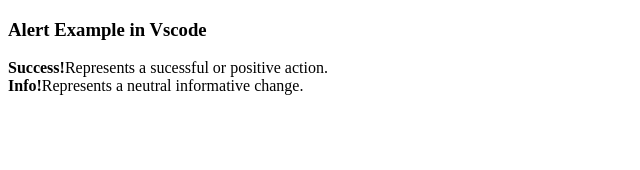
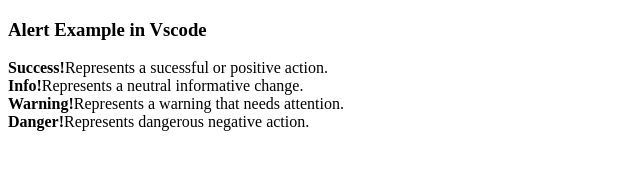
Before and after one commit to madhuri304/GitProj, a website: page index1.html in a window 1280 px wide. Shown: the whole page, without its empty margins (0-640 px from the left). Drawn offline with Linux system fonts and the light colour scheme.

Commit message:
Added Feature

```diff
--- a/index1.html
+++ b/index1.html
@@ -1,12 +1,14 @@
 <!DOCTYPE html>
 <html lang="en">
     <head>
-        <title>Alert Example</title>
+        <title>Alert Example!!!</title>
         <meta charset="utf-8">
     </head>
     <body>
         <h3>Alert Example in Vscode</h3>
         <strong>Success!</strong>Represents a sucessful or positive action.</br>
         <strong>Info!</strong>Represents a neutral informative change.</br>
+        <strong>Warning!</strong>Represents a warning that needs attention.</br>
+        <strong>Danger!</strong>Represents dangerous negative action.</br>
         </body>
 </html>
```
